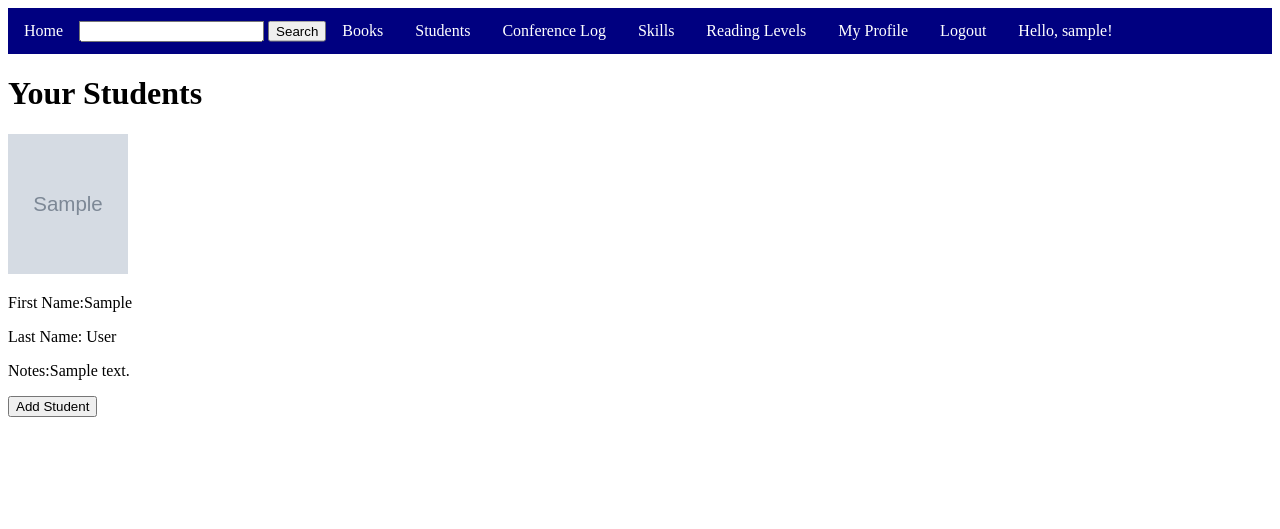
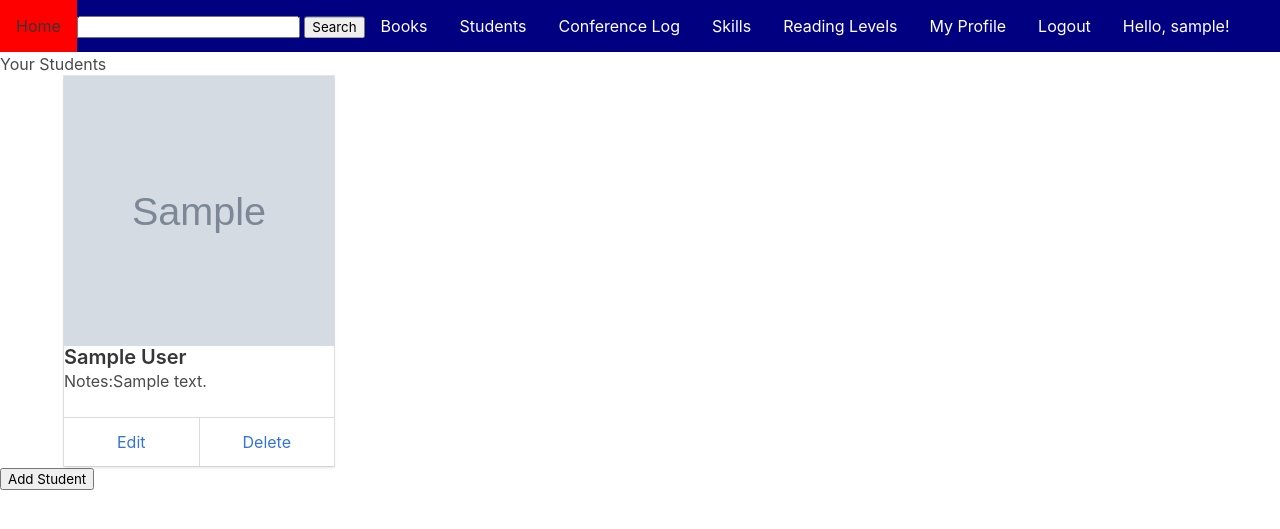
Before and after one commit to rafcevallos/teacher-capstone, a Django app: a page that uses readapi/templates/index.html in a window 1280 px wide. Shown: the top 529 px of the page. Run offline with Django 3.2, Linux system fonts and the light colour scheme; a user stored in the database is signed in; tables that the repository leaves empty hold one stand-in row (values such as "Sample post"); grey boxes marked "Sample" are stand-in pictures; some libraries are stand-ins or nearby versions.

Commit message:
basic bulma so i can see the student list clearly

```diff
--- a/readapi/templates/index.html
+++ b/readapi/templates/index.html
@@ -5,13 +5,14 @@
 
 <head>
   <meta charset="utf-8">
+  <meta name="viewport" content="width=device-width, initial-scale=1">
   <title>Read!</title>
+  <link rel="stylesheet" href="https://cdnjs.cloudflare.com/ajax/libs/bulma/0.7.1/css/bulma.min.css">
+  <script defer src="https://use.fontawesome.com/releases/v5.1.0/js/all.js"></script>
 </head>
 
 <body>
-  {% include "navbar.html" with nav_location=view.location %}
-
-  {% block main %}
+  {% include "navbar.html" with nav_location=view.location %} {% block main %}
   <h1>Welcome to Read!</h1>
 
   {% if user.is_authenticated %}
@@ -24,17 +25,12 @@
     <div>
       <img class="img-student" src="{{MEDIA_URL}}{{student.student_photo.url}}" alt="student">
     </div>
-          {{student.first_name}}
-          {{student.last_name}}
-          {{student.notes}}
+    {{student.first_name}} {{student.last_name}} {{student.notes}}
   </div>
-      {% endfor %}
-    {% endblock content %}
-      {% else %}
+  {% endfor %} {% endblock content %} {% else %}
   <div><a href="{% url 'readapi:register' %}">Register</a></div>
   <div><a href="{% url 'readapi:login' %}">Login</a></div>
-      {% endif %}
-  {% endblock main %}
+  {% endif %} {% endblock main %}
 
 </body>
 
--- a/readapi/templates/student/list_student.html
+++ b/readapi/templates/student/list_student.html
@@ -1,23 +1,40 @@
 {% extends 'index.html' %}
-
 {% block main %}
 {% if user.is_authenticated %}
+
 <h1> Your Students</h1>
-    {% for student in all_students %}
-    <div>
-        <div>
-            <img class="img-student" src="{{MEDIA_URL}}{{student.student_photo.url}}" alt="student" height="140" width="120">
+<div class="container">
+    <div class="columns">
+            {% for student in all_students %}
+        <div class="column is-one-quarter">
+            <div class="card">
+                <div class="card-image">
+                    <figure class="image is-square">
+                        <img src="{{MEDIA_URL}}{{student.student_photo.url}}" alt="student">
+                    </figure>
+                </div>
+                <div class="media-content">
+                    <p class="title is-5">{{student.first_name}} {{student.last_name}}</p>
+                </div>
+                <div class="content">
+                    <p>Notes:{{student.notes}}</p>
+                </div>
+                <footer class="card-footer">
+                    <a href="#" class="card-footer-item">Edit</a>
+                    <a href="#" class="card-footer-item">Delete</a>
+                </footer>
+            </div>
         </div>
-        <p>First Name:{{student.first_name}}</p>
-        <p>Last Name: {{student.last_name}}</p>
-        <p>Notes:{{student.notes}}</p>
+
+        <!-- <div class="column is-one-quarter"></div>
+        <div class="column is-one-quarter"></div>
+        <div class="column is-one-quarter"></div> -->
+        {% endfor %}
     </div>
-    {% endfor %}
+</div>
 
 <form action="{% url 'readapi:add_student' %}" method="post">
-    {% csrf_token %}
-    {{ student_form.as_p }}
+    {% csrf_token %} {{ student_form.as_p }}
     <input type="submit" value="Add Student" />
 </form>
-{% endif %}
-{% endblock main %}
+{% endif %} {% endblock main %}
```
Also changed, not shown: media/media/studentphotos/RafSilly.png (deleted), media/media/studentphotos/Raph.jpg (added), package-lock.json (added). Lines whose indentation alone changed are shown as unchanged.
